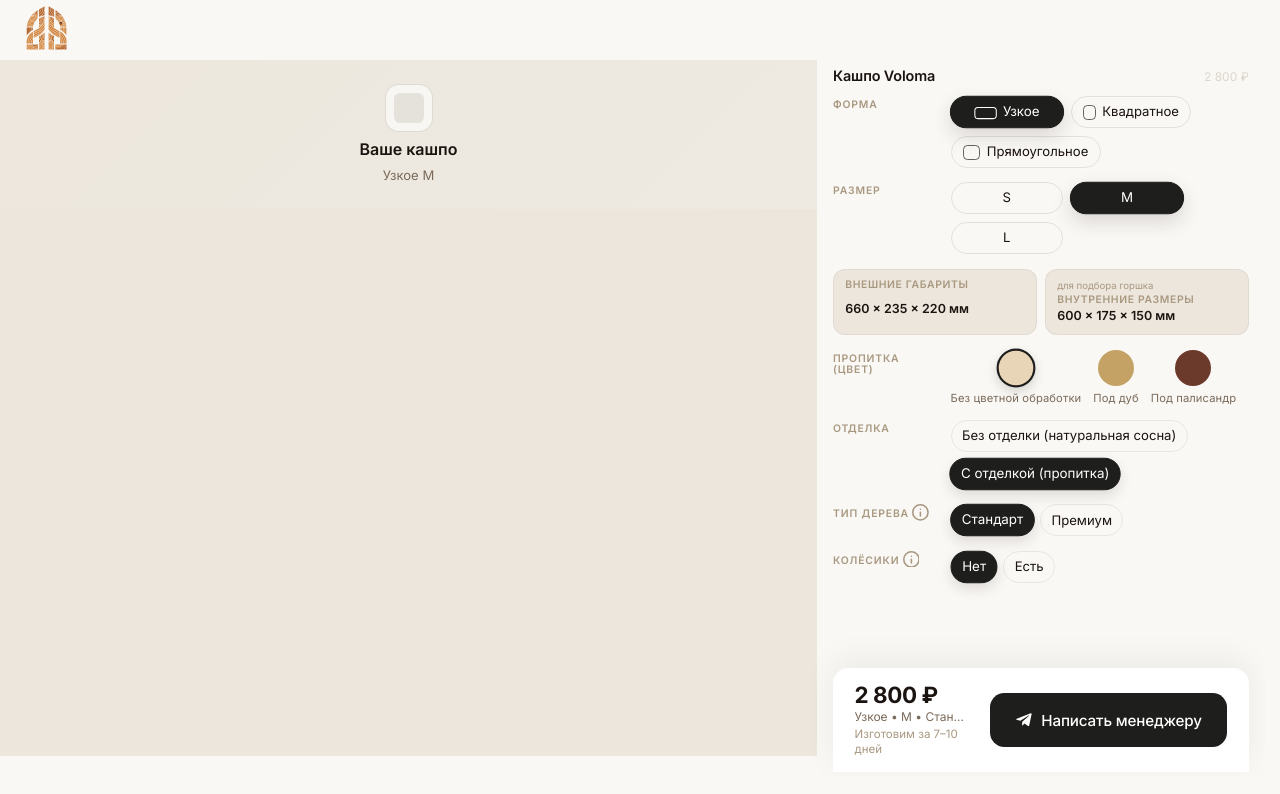
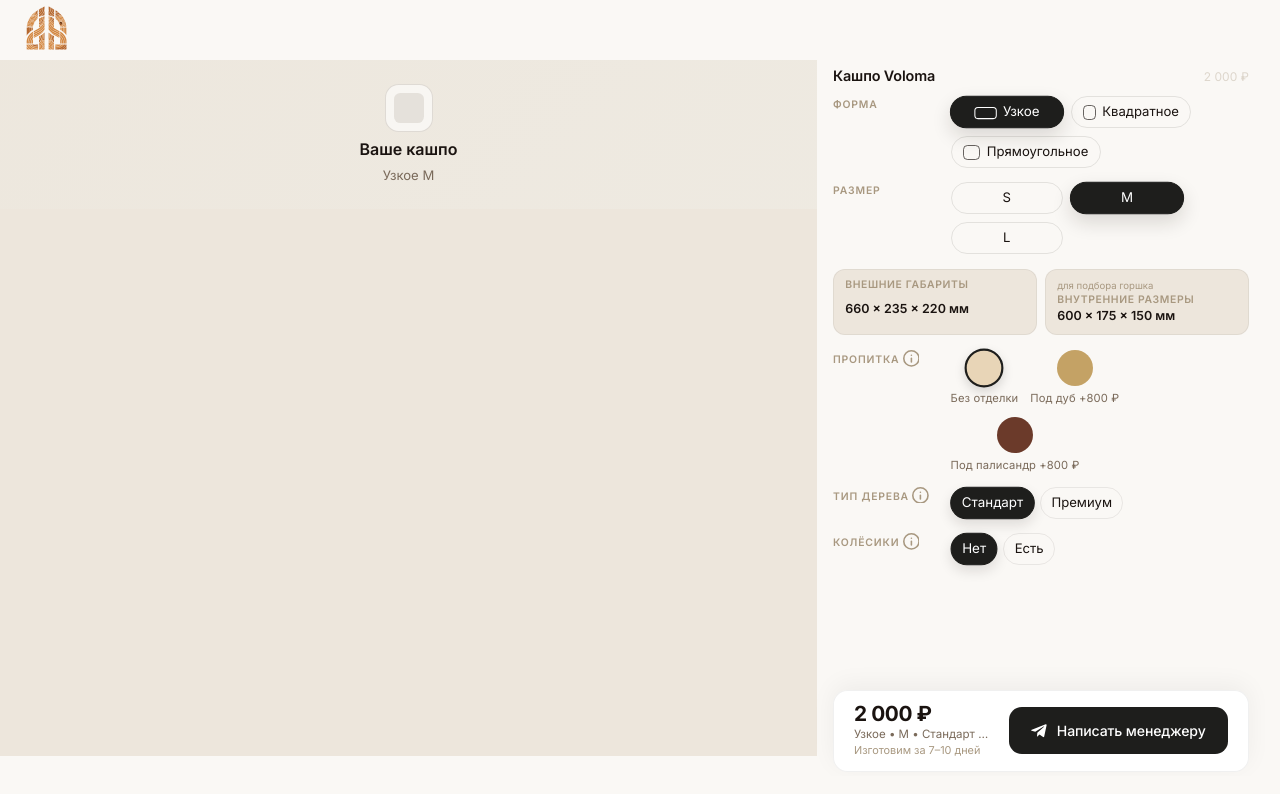
Before and after one commit to mentalprotector/Voloma, a Next.js app: page /configurator in a window 1280 px wide. Shown: the top 794 px of the page. Built offline with nearby package versions, Linux system fonts and the light colour scheme.

Commit message:
fix(configurator): unify finish options into single control, fix desktop CTA layout, update pricing

```diff
--- a/src/app/configurator/page.tsx
+++ b/src/app/configurator/page.tsx
@@ -7,7 +7,7 @@
 export const metadata: Metadata = {
   title: "Конфигуратор кашпо",
   description:
-    "Простой конфигуратор Voloma: выбрать форму, размер, цвет, качество и отправить запрос в мессенджер.",
+    "Простой конфигуратор Voloma: выбрать форму, размер, пропитку, качество и отправить запрос в мессенджер.",
   openGraph: {
     title: "Конфигуратор Voloma",
     description:
--- a/src/components/configurator/Configurator.tsx
+++ b/src/components/configurator/Configurator.tsx
@@ -22,19 +22,12 @@
   premium: "Премиум",
 };
 
-const finishLabelsShort: Record<Finish, string> = {
-  natural: "Без цветной обработки",
-  oak_stain: "Под дуб",
-  rosewood_stain: "Под палисандр",
-};
-
 export function Configurator() {
   const [shape, setShape] = useState<Shape>("narrow");
   const [size, setSize] = useState<Size>("m");
   const [finish, setFinish] = useState<Finish>("natural");
   const [quality, setQuality] = useState<Quality>("standard");
   const [wheels, setWheels] = useState(false);
-  const [hasFinishTreatment, setHasFinishTreatment] = useState(true);
   const [sheetOpen, setSheetOpen] = useState(false);
 
   const { vibrate } = useVibration();
@@ -55,7 +48,7 @@
     () => ({
       shape,
       size: availableSizes,
-      color: "oak" as const, // legacy field kept for matching
+      color: "natural" as const,
       quality,
     }),
     [availableSizes, quality, shape],
@@ -64,7 +57,7 @@
   const resolvedMatch = resolveVariantMatch(productVariants, selection);
   const total = calculateTotalPrice(shape, availableSizes, {
     quality,
-    hasFinish: hasFinishTreatment,
+    finish,
     hasWheels: wheels,
   });
 
@@ -77,8 +70,7 @@
     parts.push(sizeLabels[availableSizes]);
   }
   parts.push(qualityLabels[quality]);
-  parts.push(finishLabelsShort[finish]);
-  parts.push(hasFinishTreatment ? "С отделкой" : "Без отделки");
+  parts.push(finishLabels[finish]);
   if (wheelsAvailable && wheels) {
     parts.push("Колёсики");
   }
@@ -86,12 +78,13 @@
   const summaryLine = parts.join(" • ");
   const leadTime = "7–10 дней";
 
+  const finishLabel = finish === "natural" ? "Без отделки (натуральная сосна)" : finishLabels[finish];
+
   const orderMessage = `Здравствуйте!
 Хочу заказать кашпо Voloma:
 Модель: ${shapeLabels[shape]}${showSizeSelector ? " " + sizeLabels[availableSizes] : ""}
 Тип дерева: ${qualityLabels[quality]}
-Пропитка: ${finishLabels[finish]}
-Отделка: ${hasFinishTreatment ? "С отделкой" : "Без отделки (натуральная сосна)"}${wheelsAvailable && wheels ? "\nКолёсики: Да" : ""}
+Пропитка: ${finishLabel}${wheelsAvailable && wheels ? "\nКолёсики: Да" : ""}
 Ориентир по стоимости: ${total.toLocaleString("ru-RU")} ₽`;
 
   function handleShapeChange(nextShape: Shape) {
@@ -117,6 +110,7 @@
   function handleFinishChange(nextFinish: Finish) {
     vibrate();
     setFinish(nextFinish);
+    pulse();
   }
 
   function handleQualityChange(nextQuality: Quality) {
@@ -128,12 +122,6 @@
   function handleWheelsToggle() {
     vibrate();
     setWheels((current) => !current);
-    pulse();
-  }
-
-  function handleHasFinishToggle() {
-    vibrate();
-    setHasFinishTreatment((current) => !current);
     pulse();
   }
 
@@ -185,10 +173,8 @@
 
           <ConfiguratorControls
             finish={finish}
-            hasFinishOption={hasFinishTreatment}
             onWheelsToggle={handleWheelsToggle}
             onFinishChange={handleFinishChange}
-            onHasFinishToggle={handleHasFinishToggle}
             onQualityChange={handleQualityChange}
             onShapeChange={handleShapeChange}
             onSizeChange={handleSizeChange}
--- a/src/components/configurator/ConfiguratorControls.tsx
+++ b/src/components/configurator/ConfiguratorControls.tsx
@@ -14,13 +14,11 @@
   finish: Finish;
   quality: Quality;
   wheels: boolean;
-  hasFinishOption: boolean;
   onShapeChange: (shape: Shape) => void;
   onSizeChange: (size: Size) => void;
   onFinishChange: (finish: Finish) => void;
   onQualityChange: (quality: Quality) => void;
   onWheelsToggle: () => void;
-  onHasFinishToggle: () => void;
 }
 
 const shapeIcons: Record<Shape, string> = {
@@ -35,6 +33,19 @@
   rosewood_stain: "#6b3a2a",
 };
 
+/** Finish labels with optional price surcharge */
+const finishDisplayLabels: Record<Finish, string> = {
+  natural: "Без отделки",
+  oak_stain: "Под дуб +800 ₽",
+  rosewood_stain: "Под палисандр +800 ₽",
+};
+
+const finishHints: Record<Finish, string> = {
+  natural: "Натуральная сосна без дополнительной обработки",
+  oak_stain: "Декоративная пропитка под дуб. Доплата 800 ₽.",
+  rosewood_stain: "Декоративная пропитка под палисандр. Доплата 800 ₽.",
+};
+
 const wheelsHint = "Скрытые колёсики для удобного перемещения";
 
 export function ConfiguratorControls({
@@ -43,13 +54,11 @@
   finish,
   quality,
   wheels,
-  hasFinishOption,
   onShapeChange,
   onSizeChange,
   onFinishChange,
   onQualityChange,
   onWheelsToggle,
-  onHasFinishToggle,
 }: ConfiguratorControlsProps) {
   const shapeOptions: Shape[] = ["narrow", "square", "rect"];
   const showSizeSelector = hasSizeOptions(shape);
@@ -136,16 +145,19 @@
         </div>
       </section>
 
-      {/* Finish (stain color) */}
+      {/* Finish (stain/color treatment) — SINGLE option with 3 choices */}
       <section className={styles.optionGroup} aria-labelledby="config-finish-label">
-        <p className={styles.optionLabel} id="config-finish-label">
-          Пропитка (цвет)
-        </p>
+        <span className={styles.optionLabelWithHint}>
+          <p className={styles.optionLabel} id="config-finish-label">
+            Пропитка
+          </p>
+          <InfoTooltip text={finishHints[finish]} />
+        </span>
         <div className={[styles.optionControls, styles.swatchControls].join(" ")}>
           {FINISHES.map((item) => (
             <button
               key={item}
-              aria-label={finishLabels[item]}
+              aria-label={finishDisplayLabels[item]}
               aria-pressed={finish === item}
               className={styles.swatchButton}
               type="button"
@@ -155,38 +167,9 @@
                 className={[styles.swatch, finish === item ? styles.swatchActive : ""].filter(Boolean).join(" ")}
                 style={{ background: finishSwatchStyles[item] }}
               />
-              <span className={styles.swatchLabel}>{finishLabels[item]}</span>
+              <span className={styles.swatchLabel}>{finishDisplayLabels[item]}</span>
             </button>
           ))}
-        </div>
-      </section>
-
-      {/* With / Without finish treatment */}
-      <section className={styles.optionGroup} aria-labelledby="config-has-finish-label">
-        <p className={styles.optionLabel} id="config-has-finish-label">
-          Отделка
-        </p>
-        <div className={[styles.optionControls, styles.chipControls].join(" ")}>
-          <button
-            aria-pressed={!hasFinishOption}
-            className={[styles.chip, !hasFinishOption ? styles.chipActive : ""].filter(Boolean).join(" ")}
-            type="button"
-            onClick={() => {
-              if (hasFinishOption) onHasFinishToggle();
-            }}
-          >
-            Без отделки (натуральная сосна)
-          </button>
-          <button
-            aria-pressed={hasFinishOption}
-            className={[styles.chip, hasFinishOption ? styles.chipActive : ""].filter(Boolean).join(" ")}
-            type="button"
-            onClick={() => {
-              if (!hasFinishOption) onHasFinishToggle();
-            }}
-          >
-            С отделкой (пропитка)
-          </button>
         </div>
       </section>
 
--- a/src/components/configurator/InfoTooltip.tsx
+++ b/src/components/configurator/InfoTooltip.tsx
@@ -1,6 +1,6 @@
 "use client";
 
-import { useEffect, useRef, useState } from "react";
+import { useCallback, useEffect, useRef, useState } from "react";
 
 import styles from "./info-tooltip.module.css";
 
@@ -14,6 +14,25 @@
   const triggerRef = useRef<HTMLButtonElement>(null);
   const popoverRef = useRef<HTMLDivElement>(null);
   const isMobile = useRef(false);
+  const [popoverStyle, setPopoverStyle] = useState<React.CSSProperties>({});
+
+  const updatePosition = useCallback(() => {
+    const trigger = triggerRef.current;
+    const popover = popoverRef.current;
+    if (!trigger || !popover) return;
+
+    const rect = trigger.getBoundingClientRect();
+    const popoverRect = popover.getBoundingClientRect();
+
+    // Position above trigger on desktop, centered horizontally
+    const left = rect.left + rect.width / 2 - popoverRect.width / 2;
+    const top = rect.top - popoverRect.height - 8;
+
+    setPopoverStyle({
+      left: `${left}px`,
+      top: `${Math.max(8, top)}px`, // keep on screen
+    });
+  }, []);
 
   useEffect(() => {
     isMobile.current =
@@ -24,6 +43,9 @@
 
   useEffect(() => {
     if (!open) return;
+
+    // Position after popover is rendered
+    requestAnimationFrame(updatePosition);
 
     const handleOutside = (e: MouseEvent | TouchEvent) => {
       if (
@@ -43,13 +65,17 @@
     document.addEventListener("mousedown", handleOutside);
     document.addEventListener("touchstart", handleOutside);
     document.addEventListener("keydown", handleEsc);
+    window.addEventListener("scroll", updatePosition, { passive: true });
+    window.addEventListener("resize", updatePosition, { passive: true });
 
     return () => {
       document.removeEventListener("mousedown", handleOutside);
       document.removeEventListener("touchstart", handleOutside);
       document.removeEventListener("keydown", handleEsc);
+      window.removeEventListener("scroll", updatePosition);
+      window.removeEventListener("resize", updatePosition);
     };
-  }, [open]);
+  }, [open, updatePosition]);
 
   return (
     <span className={styles.wrapper}>
@@ -59,9 +85,15 @@
         type="button"
         className={styles.trigger}
         aria-label="Подробнее"
+        aria-expanded={open}
         onClick={() => setOpen((v) => !v)}
         onMouseEnter={() => {
-          if (!isMobile.current) setOpen(true);
+          if (!isMobile.current) {
+            requestAnimationFrame(() => {
+              updatePosition();
+              setOpen(true);
+            });
+          }
         }}
         onMouseLeave={() => {
           if (!isMobile.current) setOpen(false);
@@ -88,6 +120,7 @@
         <div
           ref={popoverRef}
           className={styles.popover}
+          style={isMobile.current ? undefined : popoverStyle}
           role="tooltip"
         >
           {text}
--- a/src/components/configurator/configurator.module.css
+++ b/src/components/configurator/configurator.module.css
@@ -466,33 +466,33 @@
 
   /* Desktop sticky CTA: primary accent */
   .desktopCta {
-    display: flex;
-    position: sticky;
-    bottom: 0;
-    z-index: 10;
-    flex-shrink: 0;
+    display: flex !important;
+    flex-direction: row !important;
+    flex-wrap: nowrap !important;
     align-items: center;
     justify-content: space-between;
-    gap: 1.25rem;
+    gap: 1rem;
     margin-top: auto;
-    padding: 1rem 1.35rem;
-    border-radius: 1rem 1rem 0 0;
+    padding: 0.85rem 1.25rem;
+    width: 100%;
+    box-sizing: border-box;
+    border-radius: 0.9rem;
     background: rgba(255, 255, 255, 0.96);
     backdrop-filter: blur(14px);
     -webkit-backdrop-filter: blur(14px);
-    border-top: 0.5px solid rgba(0, 0, 0, 0.06);
-    box-shadow: 0 -0.5rem 2rem rgba(0, 0, 0, 0.06);
+    border: 0.5px solid rgba(0, 0, 0, 0.06);
+    box-shadow: 0 -0.35rem 1.5rem rgba(0, 0, 0, 0.05);
   }
 
   .desktopCtaInfo {
     display: grid;
-    gap: 0.15rem;
+    gap: 0.12rem;
     min-width: 0;
   }
 
   .desktopCtaPrice {
     margin: 0;
-    font-size: 1.4rem;
+    font-size: 1.3rem;
     font-weight: 700;
     line-height: 1;
     letter-spacing: -0.02em;
@@ -500,7 +500,7 @@
 
   .desktopCtaSummary {
     margin: 0;
-    font-size: 0.75rem;
+    font-size: 0.72rem;
     color: var(--color-text-secondary);
     line-height: 1.3;
     white-space: nowrap;
@@ -510,7 +510,7 @@
 
   .desktopCtaMeta {
     margin: 0;
-    font-size: 0.72rem;
+    font-size: 0.68rem;
     color: var(--color-text-muted);
     line-height: 1.25;
   }
@@ -521,13 +521,13 @@
     justify-content: center;
     gap: 0.5rem;
     flex-shrink: 0;
-    padding: 0.9rem 1.6rem;
+    padding: 0.75rem 1.4rem;
     border: none;
-    border-radius: 0.9rem;
+    border-radius: 0.8rem;
     background: #1e1e1c;
     color: #fff;
     font: inherit;
-    font-size: 0.95rem;
+    font-size: 0.88rem;
     font-weight: 500;
     letter-spacing: -0.01em;
     transition:
--- a/src/components/configurator/info-tooltip.module.css
+++ b/src/components/configurator/info-tooltip.module.css
@@ -27,8 +27,8 @@
 
 .trigger:hover,
 .trigger:focus-visible {
-  color: var(--color-text-secondary);
-  background: rgba(0, 0, 0, 0.04);
+  color: var(--color-text);
+  background: rgba(0, 0, 0, 0.06);
 }
 
 .icon {
@@ -36,45 +36,36 @@
   height: 100%;
 }
 
+/* ===== Desktop: fixed positioning to avoid clipping ===== */
 .popover {
-  position: absolute;
-  left: 50%;
-  bottom: calc(100% + 0.45rem);
-  transform: translateX(-50%);
-  z-index: 40;
-  max-width: 14rem;
-  padding: 0.5rem 0.65rem;
-  border-radius: 0.55rem;
-  background: #1e1e1c;
-  color: #fff;
-  font-size: 0.72rem;
-  line-height: 1.35;
+  position: fixed;
+  z-index: 200;
+  max-width: 16rem;
+  padding: 0.55rem 0.75rem;
+  border-radius: 0.65rem;
+  background: #f5f1ec;
+  color: var(--color-text);
+  font-size: 0.74rem;
+  line-height: 1.45;
   text-align: center;
   white-space: normal;
   word-break: break-word;
-  box-shadow: 0 0.35rem 1rem rgba(0, 0, 0, 0.18);
+  box-shadow:
+    0 0.5rem 1.2rem rgba(26, 19, 16, 0.12),
+    0 0.1rem 0.4rem rgba(26, 19, 16, 0.06);
+  border: 1px solid rgba(26, 19, 16, 0.06);
   animation: infoTooltipFade 120ms ease;
-  pointer-events: none;
-}
-
-.popover::after {
-  content: "";
-  position: absolute;
-  top: 100%;
-  left: 50%;
-  transform: translateX(-50%);
-  border: 0.35rem solid transparent;
-  border-top-color: #1e1e1c;
+  pointer-events: auto;
 }
 
 @keyframes infoTooltipFade {
   from {
     opacity: 0;
-    transform: translateX(-50%) translateY(4px);
+    transform: translateY(3px);
   }
   to {
     opacity: 1;
-    transform: translateX(-50%) translateY(0);
+    transform: translateY(0);
   }
 }
 
@@ -85,27 +76,24 @@
     left: 0.75rem;
     right: 0.75rem;
     bottom: calc(env(safe-area-inset-bottom) + 5.5rem);
-    transform: none;
     max-width: none;
-    border-radius: 0.75rem;
-    padding: 0.7rem 0.85rem;
-    font-size: 0.78rem;
-    line-height: 1.4;
+    border-radius: 0.85rem;
+    padding: 0.8rem 1rem;
+    font-size: 0.8rem;
+    line-height: 1.45;
+    background: #f5f1ec;
     box-shadow:
-      0 -0.35rem 1.5rem rgba(0, 0, 0, 0.12),
-      0 0.35rem 1rem rgba(0, 0, 0, 0.08);
+      0 -0.5rem 2rem rgba(26, 19, 16, 0.1),
+      0 0.15rem 0.5rem rgba(26, 19, 16, 0.06);
+    border: 1px solid rgba(26, 19, 16, 0.06);
     animation: infoTooltipSlideUp 150ms ease;
-  }
-
-  .popover::after {
-    display: none;
   }
 }
 
 @keyframes infoTooltipSlideUp {
   from {
     opacity: 0;
-    transform: translateY(8px);
+    transform: translateY(10px);
   }
   to {
     opacity: 1;
--- a/src/components/sections/AboutSection.tsx
+++ b/src/components/sections/AboutSection.tsx
@@ -20,7 +20,7 @@
             </div>
             <div className={styles.factCard}>
               <span className={styles.factValue}>3</span>
-              <span className={styles.factLabel}>базовых оттенка</span>
+              <span className={styles.factLabel}>варианта пропитки</span>
             </div>
             <div className={styles.factCard}>
               <span className={styles.factValue}>1</span>
--- a/src/config/pricing.ts
+++ b/src/config/pricing.ts
@@ -5,30 +5,10 @@
 import type { Finish, Quality, Shape, Size } from "@/types/product";
 
 /**
- * Price matrix: prices WITH finish (stain treatment)
- * Structure: [shape][quality][size] = price
- * For shapes with only one size, use "m" as the key.
- */
-export const PRICES_WITH_FINISH: Record<Shape, Record<Quality, Record<Size, number>>> = {
-  narrow: {
-    standard: { s: 2600, m: 2800, l: 3400 },
-    premium: { s: 3100, m: 3400, l: 4300 },
-  },
-  square: {
-    standard: { s: 3600, m: 3600, l: 3600 },
-    premium: { s: 4400, m: 4400, l: 4400 },
-  },
-  rect: {
-    standard: { s: 4900, m: 4900, l: 4900 },
-    premium: { s: 6200, m: 6200, l: 6200 },
-  },
-} as const;
-
-/**
- * Price matrix: prices WITHOUT finish (natural pine)
+ * Base prices by model (natural pine, no stain)
  * Structure: [shape][quality][size] = price
  */
-export const PRICES_WITHOUT_FINISH: Record<Shape, Record<Quality, Record<Size, number>>> = {
+export const BASE_PRICES: Record<Shape, Record<Quality, Record<Size, number>>> = {
   narrow: {
     standard: { s: 1900, m: 2000, l: 2500 },
     premium: { s: 2300, m: 2600, l: 3300 },
@@ -43,9 +23,10 @@
   },
 } as const;
 
-/**
- * Wheels availability: narrow S does not support wheels
- */
+/** Surcharge for stain treatment (oak or rosewood) */
+export const STAIN_SURCHARGE = 800;
+
+/** Wheels availability: narrow S does not support wheels */
 export const WHEELS_AVAILABLE = (shape: Shape, size: Size): boolean =>
   !(shape === "narrow" && size === "s");
 
@@ -56,25 +37,33 @@
   shape: Shape,
   size: Size,
   quality: Quality,
-  hasFinish: boolean,
 ): number {
-  const matrix = hasFinish ? PRICES_WITH_FINISH : PRICES_WITHOUT_FINISH;
-  return matrix[shape][quality][size];
+  return BASE_PRICES[shape][quality][size];
+}
+
+/**
+ * Check if a finish option has a stain surcharge
+ */
+export function getFinishSurcharge(finish: Finish): number {
+  return finish === "natural" ? 0 : STAIN_SURCHARGE;
 }
 
 /**
  * Calculate total price with all options
- * Wheels add 0 ₽ (included in base price when selected)
+ * - Base price depends on shape + size + quality
+ * - Stain finish (oak/rosewood) adds +800 ₽
+ * - Wheels are free (included)
  */
 export function calculateTotalPrice(
   shape: Shape,
   size: Size,
   options: {
     quality: Quality;
-    hasFinish: boolean;
+    finish: Finish;
     hasWheels: boolean;
   },
 ): number {
-  // Wheels don't add extra cost — they're included
-  return getBasePrice(shape, size, options.quality, options.hasFinish);
+  const base = getBasePrice(shape, size, options.quality);
+  const surcharge = getFinishSurcharge(options.finish);
+  return base + surcharge;
 }
```
Also changed, not shown: src/config/index.ts (+6 -2 lines), src/content/site-content.ts (+14 -14 lines), 1 other file (tests, documents, lock files or other folders).
